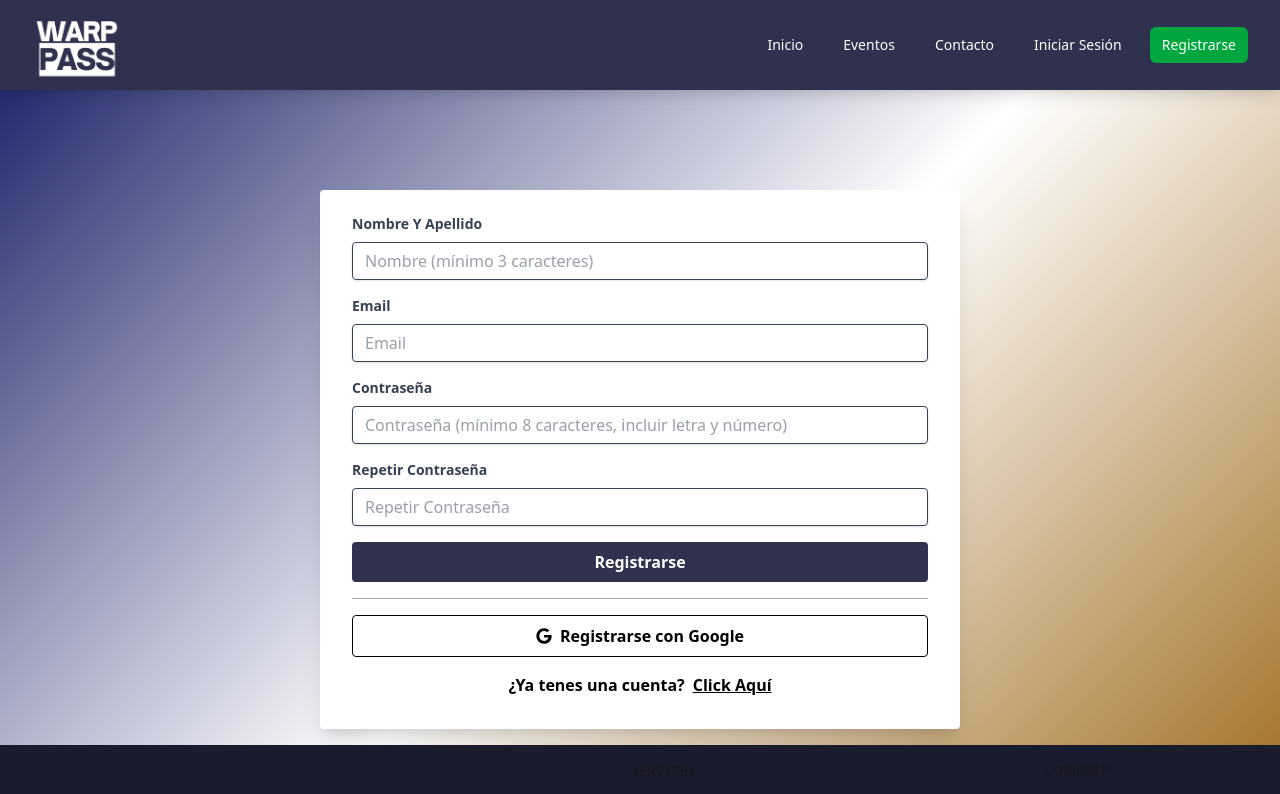
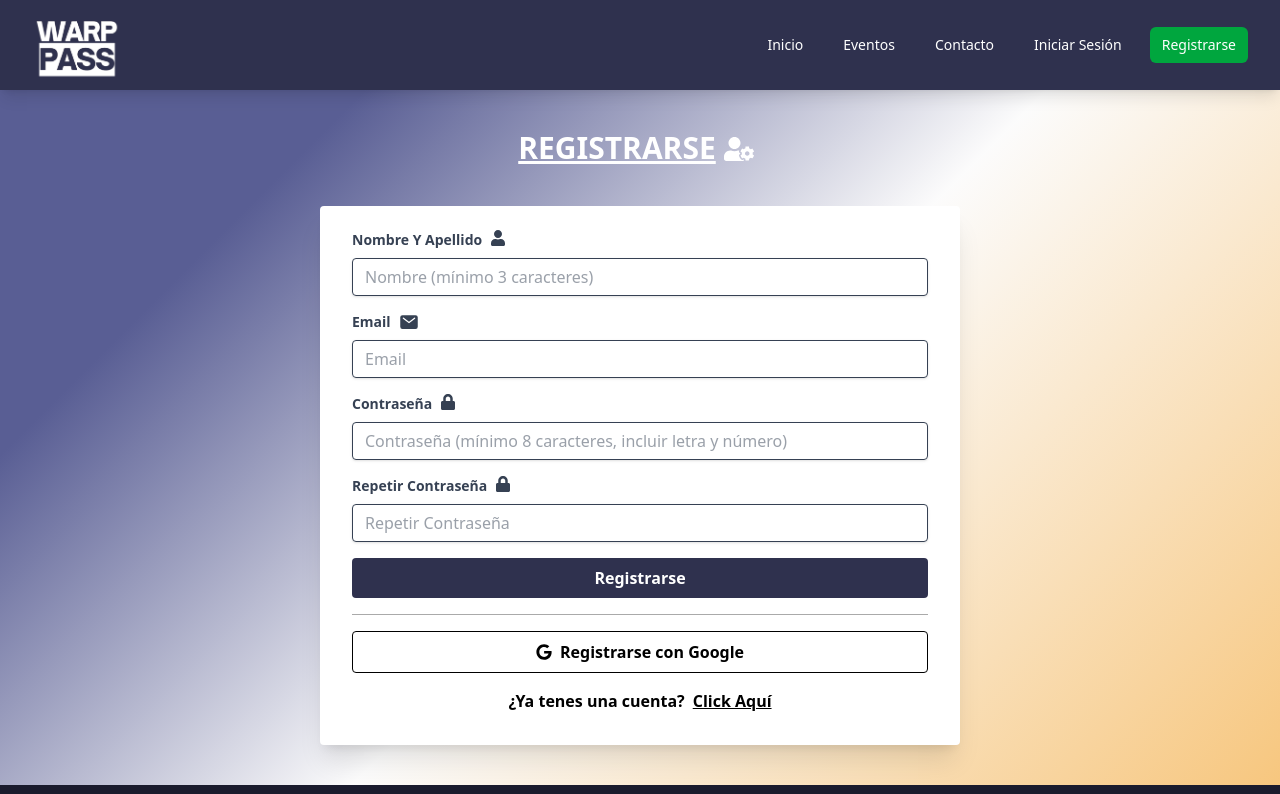
Before and after one commit to Yappur/WarpPass-Frontend, a React (Vite) app: page /register in a window 1280 px wide. Shown: the top 794 px of the page. Built offline with nearby package versions, Linux system fonts and the light colour scheme.

Commit message:
Feature: se completan estilos en formularios Auth

```diff
--- a/src/components/Card.jsx
+++ b/src/components/Card.jsx
@@ -31,19 +31,19 @@ const Card = () => {
           <div
             key={evento._id}
             onClick={() => handleCardClick(evento._id)}
-            className="cursor-pointer block h-full"
+            className="cursor-pointer block h-full "
           >
-            <div className="card bg-white shadow-lg hover:shadow-xl transition-shadow hover:-translate-y-2 transition-transform duration-300 h-full flex flex-col">
+            <div className="card bg-white shadow-lg hover:shadow-xl hover:-translate-y-2 transition-transform duration-300 h-full flex flex-col rounded-2xl">
               <div className="h-44 w-full overflow-hidden">
                 <img
                   src={evento.imagen}
                   alt="Evento"
-                  className="w-full h-full object-cover object-center"
+                  className="w-full h-full object-cover object-center rounded-t-2xl"
                 />
               </div>
               <div className="card-body text-black p-4 flex flex-col flex-grow">
                 <div>
-                  <p className="text-[#444444] inline-flex items-center gap-1 bg-gray-100 p-2 rounded-lg">
+                  <p className="text-[#444444] inline-flex items-center gap-1 bg-gray-100 p-2">
                     <FaLocationDot className="text-lg flex-shrink-0" />
                     <span className="truncate">{evento.lugar}</span>
                   </p>
--- a/src/components/formularios/FormAuth.jsx
+++ b/src/components/formularios/FormAuth.jsx
@@ -1,6 +1,7 @@
 import { useState } from "react";
 import { useNavigate } from "react-router-dom";
 import { FaGoogle, FaUser, FaLock } from "react-icons/fa";
+import { IoMail } from "react-icons/io5";
 import axiosConfig from "../../helpers/axios.config";
 
 const ROL_ROUTES = {
@@ -157,17 +158,17 @@ const FormRegisterLogin = ({
   };
 
   return (
-    <div className="container ml-auto mr-auto flex items-center justify-center mt-25">
+    <div className="container ml-auto mr-auto flex items-center justify-center mt-10">
       <div className="w-full md:w-1/2">
-        <form className="bg-white shadow-xl rounded px-8 pt-6 pb-8 mb-4">
+        <form className="bg-white shadow-xl rounded px-8 pt-6 pb-8 mb-10">
           {/* Campos de registro */}
           {!isLogin && (
-            <div className="mb-4">
+            <div className="mb-4 ">
               <label
-                className="block text-gray-700 text-sm font-bold mb-2"
+                className=" text-gray-700 text-sm font-bold mb-2 flex "
                 htmlFor="nombre"
               >
-                Nombre Y Apellido
+                Nombre Y Apellido <FaUser className="ml-2 w-4 h-4" />
               </label>
               <input
                 id="nombre"
@@ -191,10 +192,10 @@ const FormRegisterLogin = ({
           {/* Email */}
           <div className="mb-4">
             <label
-              className="block text-gray-700 text-sm font-bold mb-2"
+              className="flex text-gray-700 text-sm font-bold mb-2"
               htmlFor="email"
             >
-              Email
+              Email <IoMail className="ml-2 w-5 h-5 " />
             </label>
             <input
               id="email"
@@ -215,10 +216,10 @@ const FormRegisterLogin = ({
           {/* Contraseña */}
           <div className="mb-4">
             <label
-              className="block text-gray-700 text-sm font-bold mb-2"
+              className="flex text-gray-700 text-sm font-bold mb-2"
               htmlFor="contrasenia"
             >
-              Contraseña
+              Contraseña <FaLock className="ml-2 w-4 h-4 " />
             </label>
             <input
               id="contrasenia"
@@ -246,10 +247,10 @@ const FormRegisterLogin = ({
           {!isLogin && (
             <div className="mb-4">
               <label
-                className="block text-gray-700 text-sm font-bold mb-2"
+                className="flex text-gray-700 text-sm font-bold mb-2"
                 htmlFor="repetirContrasenia"
               >
-                Repetir Contraseña
+                Repetir Contraseña <FaLock className="ml-2 w-4 h-4 " />
               </label>
               <input
                 id="repetirContrasenia"
--- a/src/index.css
+++ b/src/index.css
@@ -1,5 +1,7 @@
 @import "tailwindcss";
 @plugin "daisyui";
+
+@import url("https://fonts.googleapis.com/css2?family=Oswald:wght@375&family=Roboto+Condensed:wght@100..900&display=swap");
 
 @layer base {
   body {
@@ -15,6 +17,11 @@
 }
 
 body {
-  background: linear-gradient(135deg, #111861, #ffff, #925800);
+  background: linear-gradient(
+    135deg,
+    #595e94 20%,
+    #eeeded31 50%,
+    #f091039f 100%
+  );
   min-height: 100vh;
 }
--- a/src/pages/HomePage.jsx
+++ b/src/pages/HomePage.jsx
@@ -11,13 +11,13 @@ const HomePage = () => {
         <div className="hero-content flex-col lg:flex-row">
           <img
             src="https://s3.amazonaws.com/arc-wordpress-client-uploads/infobae-wp/wp-content/uploads/2017/03/09112202/Los-Redondos-vieja-1920.jpg"
-            className="max-w-sm rounded-lg shadow-2xl"
+            className="max-w-sm rounded-lg shadow-2xl "
           />
           <div>
-            <h1 className="text-5xl font-bold flex">
+            <h1 className="text-5xl font-bold flex textStyle">
               Bienvenido a WarpPass! <IoTicket className="text-[#b2b205]" />
             </h1>
-            <p className="py-6">Tu sitio de venta de entradas Favorito</p>
+            <p className="py-6 ">Tu sitio de venta de entradas Favorito</p>
             <button className="btn bg-[#2F314E] shadow-lg shadow-indigo-500/50 hover:bg-[#1A1B2D] transition-colors duration-300">
               <a href="/eventos">Mira los eventos</a>
             </button>
@@ -25,7 +25,7 @@ const HomePage = () => {
         </div>
       </div>
       <div className="py-6 px-30">
-        <h2 className="text-black text-3xl font-bold uppercase text-center">
+        <h2 className="text-black text-3xl font-bold uppercase text-center  ">
           Eventos disponibles
         </h2>
 
--- a/src/pages/auth/GoogleAuth.jsx
+++ b/src/pages/auth/GoogleAuth.jsx
@@ -23,7 +23,7 @@ const GoogleAuth = () => {
       const redirectPath = ROL_ROUTES[payload.rol] || "/";
       navigate(redirectPath);
     } else {
-      navigate("/login");
+      navigate("/");
     }
   }, []);
 
--- a/src/pages/auth/LoginPage.jsx
+++ b/src/pages/auth/LoginPage.jsx
@@ -1,17 +1,28 @@
 import React from "react";
 import FormAuth from "../../components/formularios/FormAuth";
 import { cambiarTitulo } from "../../helpers/cambiarTitulos";
+import { SlLogin } from "react-icons/sl";
 
 const LoginPage = () => {
   cambiarTitulo("LoginPage");
   return (
-    <>
-      <FormAuth
-        isLogin={true}
-        subtitulo={"¿No tenes una cuenta? "}
-        ruta={"/register"}
-      />
-    </>
+    <div>
+      <div className=" mt-10 text-center justify-center flex">
+        <h1 className=" text-3xl font-bold underline uppercase flex ">
+          Iniciar Sesión
+          <span>
+            <SlLogin className="mx-2 mt-1" />
+          </span>
+        </h1>
+      </div>
+      <div>
+        <FormAuth
+          isLogin={true}
+          subtitulo={"¿No tenes una cuenta? "}
+          ruta={"/register"}
+        />
+      </div>
+    </div>
   );
 };
 
--- a/src/pages/auth/RegisterPage.jsx
+++ b/src/pages/auth/RegisterPage.jsx
@@ -1,10 +1,21 @@
 import React from "react";
 import FormAuth from "../../components/formularios/FormAuth";
+import { RiAccountBoxFill, RiAccountPinBoxFill } from "react-icons/ri";
+import { FaUserCog } from "react-icons/fa";
 import { cambiarTitulo } from "../../helpers/cambiarTitulos";
 
 const RegisterPage = () => {
   cambiarTitulo("RegisterPage");
   return (
+    <div>
+      <div className=" mt-10 text-center justify-center flex">
+        <h1 className=" text-3xl font-bold underline uppercase flex ">
+          Registrarse
+          <span>
+            <FaUserCog className="mx-2 mt-1" />
+          </span>
+        </h1>
+      </div>
       <div>
         <FormAuth
           isLogin={false}
@@ -13,6 +24,7 @@ const RegisterPage = () => {
           ruta={"/login"}
         />
       </div>
+    </div>
   );
 };
 
```
Lines whose indentation alone changed are shown as unchanged.
